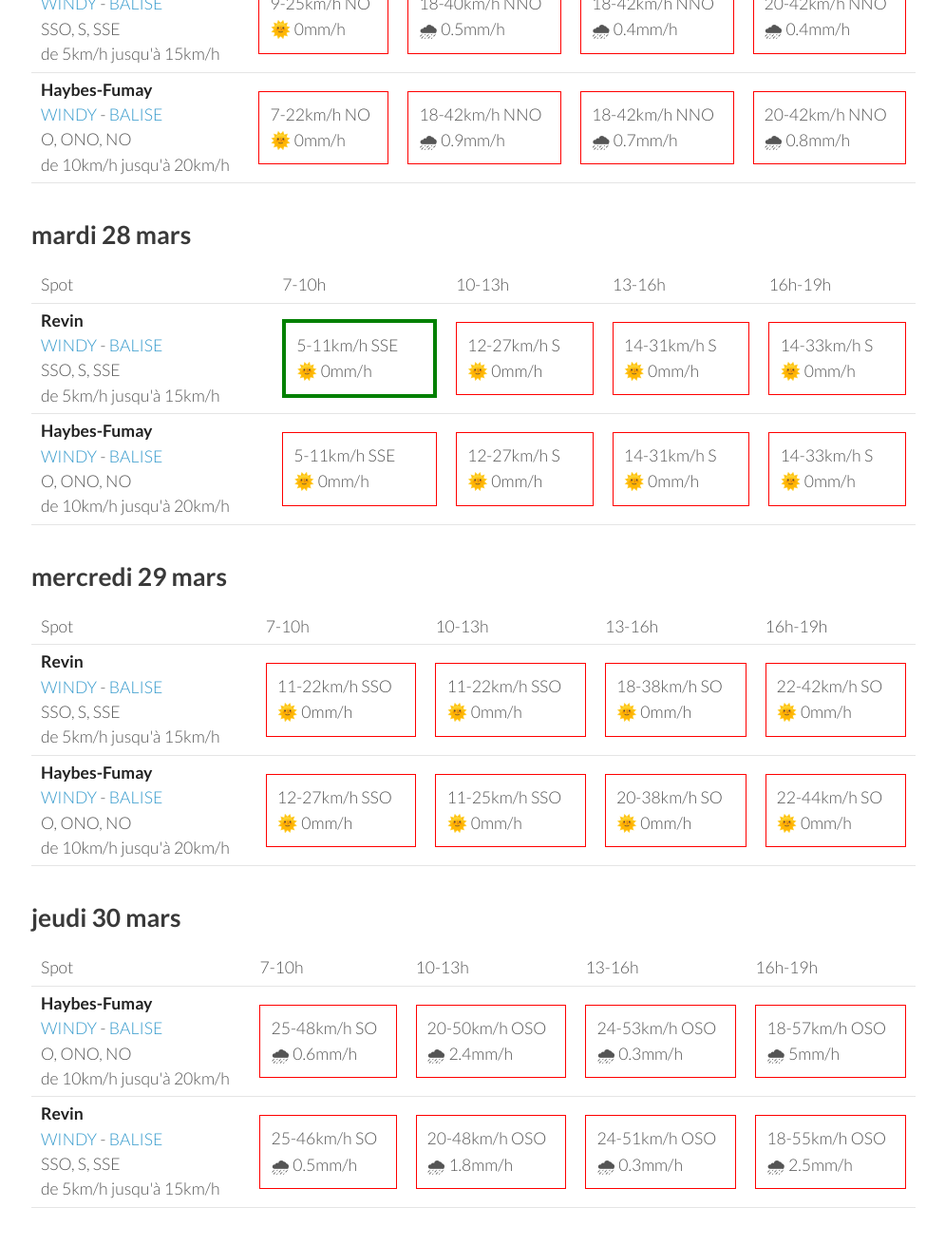
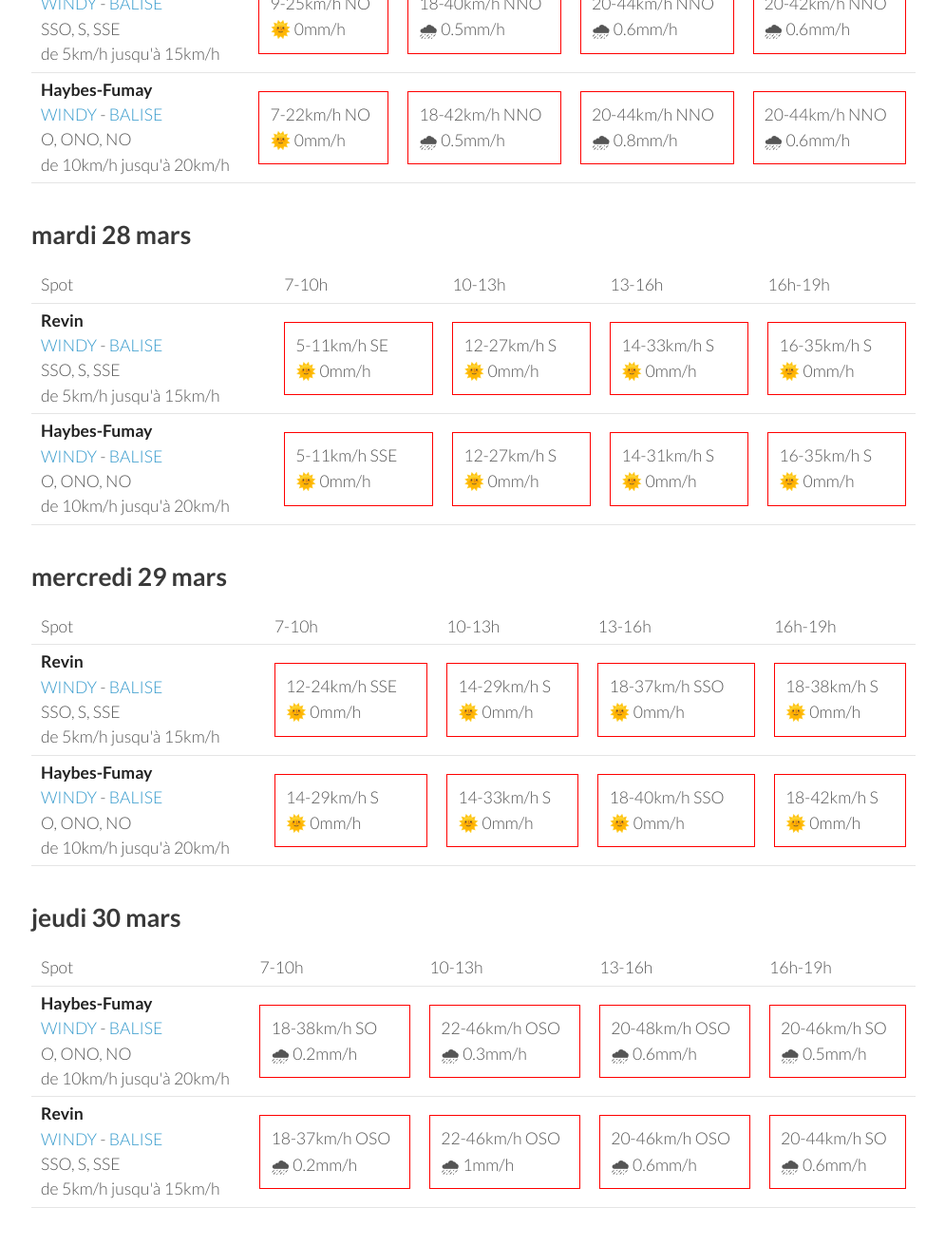
Before and after one commit to parapente-dans-le-nord/parapente-dans-le-nord.github.io, a Jekyll site: the page built from ardennes.markdown, in a window 1280 px wide and 1400 px high, scrolled down 1126 px. Shown: the top 1311 px of the window at 95% size, without its empty margins (25-1020 px from the left). Built offline with Jekyll 4.4.1, drawn with Linux system fonts in a browser that asks for light colours; some of the changed text lies outside the part shown.

Commit message:
update index.markdown

```diff
--- a/ardennes.markdown
+++ b/ardennes.markdown
@@ -96,8 +96,8 @@ page mise à jour le samedi 25 mars 19:10
 
             <td><div class="not-flyable"><p>9-25km/h NO</p><p>🌞 0mm/h</p></div></td>
             <td><div class="not-flyable"><p>18-40km/h NNO</p><p>🌧 0.5mm/h</p></div></td>
-            <td><div class="not-flyable"><p>18-42km/h NNO</p><p>🌧 0.4mm/h</p></div></td>
-            <td><div class="not-flyable"><p>20-42km/h NNO</p><p>🌧 0.4mm/h</p></div></td>
+            <td><div class="not-flyable"><p>20-44km/h NNO</p><p>🌧 0.6mm/h</p></div></td>
+            <td><div class="not-flyable"><p>20-42km/h NNO</p><p>🌧 0.6mm/h</p></div></td>
 
 
     </tr>
@@ -105,9 +105,9 @@ page mise à jour le samedi 25 mars 19:10
         <td><strong>Haybes-Fumay</strong><br><a href="https://windy.com/49.998/4.715?49.913,4.738,10">WINDY</a> - <span class=""><a href="http://www.balisemeteo.com/balise.php?idBalise=104">BALISE</a> </span><br> <span class="vent-favorable">O, ONO, NO</span><br><span class="force-vent">de 10km/h jusqu'à 20km/h</span> </td>
 
             <td><div class="not-flyable"><p>7-22km/h NO</p><p>🌞 0mm/h</p></div></td>
-            <td><div class="not-flyable"><p>18-42km/h NNO</p><p>🌧 0.9mm/h</p></div></td>
-            <td><div class="not-flyable"><p>18-42km/h NNO</p><p>🌧 0.7mm/h</p></div></td>
-            <td><div class="not-flyable"><p>20-42km/h NNO</p><p>🌧 0.8mm/h</p></div></td>
+            <td><div class="not-flyable"><p>18-42km/h NNO</p><p>🌧 0.5mm/h</p></div></td>
+            <td><div class="not-flyable"><p>20-44km/h NNO</p><p>🌧 0.8mm/h</p></div></td>
+            <td><div class="not-flyable"><p>20-44km/h NNO</p><p>🌧 0.6mm/h</p></div></td>
 
 
     </tr>
@@ -130,10 +130,10 @@ page mise à jour le samedi 25 mars 19:10
 <tr>
         <td><strong>Revin</strong><br><a href="https://windy.com/49.948/4.625?49.543,4.625,8">WINDY</a> - <span class=""><a href="http://www.balisemeteo.com/balise.php?idBalise=5019">BALISE</a> </span><br> <span class="vent-favorable">SSO, S, SSE</span><br><span class="force-vent">de 5km/h jusqu'à 15km/h</span> </td>
 
-            <td><div class="flyable"><p>5-11km/h SSE</p><p>🌞 0mm/h</p></div></td>
+            <td><div class="not-flyable"><p>5-11km/h SE</p><p>🌞 0mm/h</p></div></td>
             <td><div class="not-flyable"><p>12-27km/h S</p><p>🌞 0mm/h</p></div></td>
-            <td><div class="not-flyable"><p>14-31km/h S</p><p>🌞 0mm/h</p></div></td>
             <td><div class="not-flyable"><p>14-33km/h S</p><p>🌞 0mm/h</p></div></td>
+            <td><div class="not-flyable"><p>16-35km/h S</p><p>🌞 0mm/h</p></div></td>
 
 
     </tr>
@@ -143,7 +143,7 @@ page mise à jour le samedi 25 mars 19:10
             <td><div class="not-flyable"><p>5-11km/h SSE</p><p>🌞 0mm/h</p></div></td>
             <td><div class="not-flyable"><p>12-27km/h S</p><p>🌞 0mm/h</p></div></td>
             <td><div class="not-flyable"><p>14-31km/h S</p><p>🌞 0mm/h</p></div></td>
-            <td><div class="not-flyable"><p>14-33km/h S</p><p>🌞 0mm/h</p></div></td>
+            <td><div class="not-flyable"><p>16-35km/h S</p><p>🌞 0mm/h</p></div></td>
 
 
     </tr>
@@ -166,20 +166,20 @@ page mise à jour le samedi 25 mars 19:10
 <tr>
         <td><strong>Revin</strong><br><a href="https://windy.com/49.948/4.625?49.543,4.625,8">WINDY</a> - <span class=""><a href="http://www.balisemeteo.com/balise.php?idBalise=5019">BALISE</a> </span><br> <span class="vent-favorable">SSO, S, SSE</span><br><span class="force-vent">de 5km/h jusqu'à 15km/h</span> </td>
 
-            <td><div class="not-flyable"><p>11-22km/h SSO</p><p>🌞 0mm/h</p></div></td>
-            <td><div class="not-flyable"><p>11-22km/h SSO</p><p>🌞 0mm/h</p></div></td>
-            <td><div class="not-flyable"><p>18-38km/h SO</p><p>🌞 0mm/h</p></div></td>
-            <td><div class="not-flyable"><p>22-42km/h SO</p><p>🌞 0mm/h</p></div></td>
+            <td><div class="not-flyable"><p>12-24km/h SSE</p><p>🌞 0mm/h</p></div></td>
+            <td><div class="not-flyable"><p>14-29km/h S</p><p>🌞 0mm/h</p></div></td>
+            <td><div class="not-flyable"><p>18-37km/h SSO</p><p>🌞 0mm/h</p></div></td>
+            <td><div class="not-flyable"><p>18-38km/h S</p><p>🌞 0mm/h</p></div></td>
 
 
     </tr>
 <tr>
         <td><strong>Haybes-Fumay</strong><br><a href="https://windy.com/49.998/4.715?49.913,4.738,10">WINDY</a> - <span class=""><a href="http://www.balisemeteo.com/balise.php?idBalise=104">BALISE</a> </span><br> <span class="vent-favorable">O, ONO, NO</span><br><span class="force-vent">de 10km/h jusqu'à 20km/h</span> </td>
 
-            <td><div class="not-flyable"><p>12-27km/h SSO</p><p>🌞 0mm/h</p></div></td>
-            <td><div class="not-flyable"><p>11-25km/h SSO</p><p>🌞 0mm/h</p></div></td>
-            <td><div class="not-flyable"><p>20-38km/h SO</p><p>🌞 0mm/h</p></div></td>
-            <td><div class="not-flyable"><p>22-44km/h SO</p><p>🌞 0mm/h</p></div></td>
+            <td><div class="not-flyable"><p>14-29km/h S</p><p>🌞 0mm/h</p></div></td>
+            <td><div class="not-flyable"><p>14-33km/h S</p><p>🌞 0mm/h</p></div></td>
+            <td><div class="not-flyable"><p>18-40km/h SSO</p><p>🌞 0mm/h</p></div></td>
+            <td><div class="not-flyable"><p>18-42km/h S</p><p>🌞 0mm/h</p></div></td>
 
 
     </tr>
@@ -202,20 +202,20 @@ page mise à jour le samedi 25 mars 19:10
 <tr>
         <td><strong>Haybes-Fumay</strong><br><a href="https://windy.com/49.998/4.715?49.913,4.738,10">WINDY</a> - <span class=""><a href="http://www.balisemeteo.com/balise.php?idBalise=104">BALISE</a> </span><br> <span class="vent-favorable">O, ONO, NO</span><br><span class="force-vent">de 10km/h jusqu'à 20km/h</span> </td>
 
-            <td><div class="not-flyable"><p>25-48km/h SO</p><p>🌧 0.6mm/h</p></div></td>
-            <td><div class="not-flyable"><p>20-50km/h OSO</p><p>🌧 2.4mm/h</p></div></td>
-            <td><div class="not-flyable"><p>24-53km/h OSO</p><p>🌧 0.3mm/h</p></div></td>
-            <td><div class="not-flyable"><p>18-57km/h OSO</p><p>🌧 5mm/h</p></div></td>
+            <td><div class="not-flyable"><p>18-38km/h SO</p><p>🌧 0.2mm/h</p></div></td>
+            <td><div class="not-flyable"><p>22-46km/h OSO</p><p>🌧 0.3mm/h</p></div></td>
+            <td><div class="not-flyable"><p>20-48km/h OSO</p><p>🌧 0.6mm/h</p></div></td>
+            <td><div class="not-flyable"><p>20-46km/h SO</p><p>🌧 0.5mm/h</p></div></td>
 
 
     </tr>
 <tr>
         <td><strong>Revin</strong><br><a href="https://windy.com/49.948/4.625?49.543,4.625,8">WINDY</a> - <span class=""><a href="http://www.balisemeteo.com/balise.php?idBalise=5019">BALISE</a> </span><br> <span class="vent-favorable">SSO, S, SSE</span><br><span class="force-vent">de 5km/h jusqu'à 15km/h</span> </td>
 
-            <td><div class="not-flyable"><p>25-46km/h SO</p><p>🌧 0.5mm/h</p></div></td>
-            <td><div class="not-flyable"><p>20-48km/h OSO</p><p>🌧 1.8mm/h</p></div></td>
-            <td><div class="not-flyable"><p>24-51km/h OSO</p><p>🌧 0.3mm/h</p></div></td>
-            <td><div class="not-flyable"><p>18-55km/h OSO</p><p>🌧 2.5mm/h</p></div></td>
+            <td><div class="not-flyable"><p>18-37km/h OSO</p><p>🌧 0.2mm/h</p></div></td>
+            <td><div class="not-flyable"><p>22-46km/h OSO</p><p>🌧 1mm/h</p></div></td>
+            <td><div class="not-flyable"><p>20-46km/h OSO</p><p>🌧 0.6mm/h</p></div></td>
+            <td><div class="not-flyable"><p>20-44km/h SO</p><p>🌧 0.6mm/h</p></div></td>
 
 
     </tr>
```
Also changed, not shown: other parts of ardennes.markdown (+1 -1 lines).
